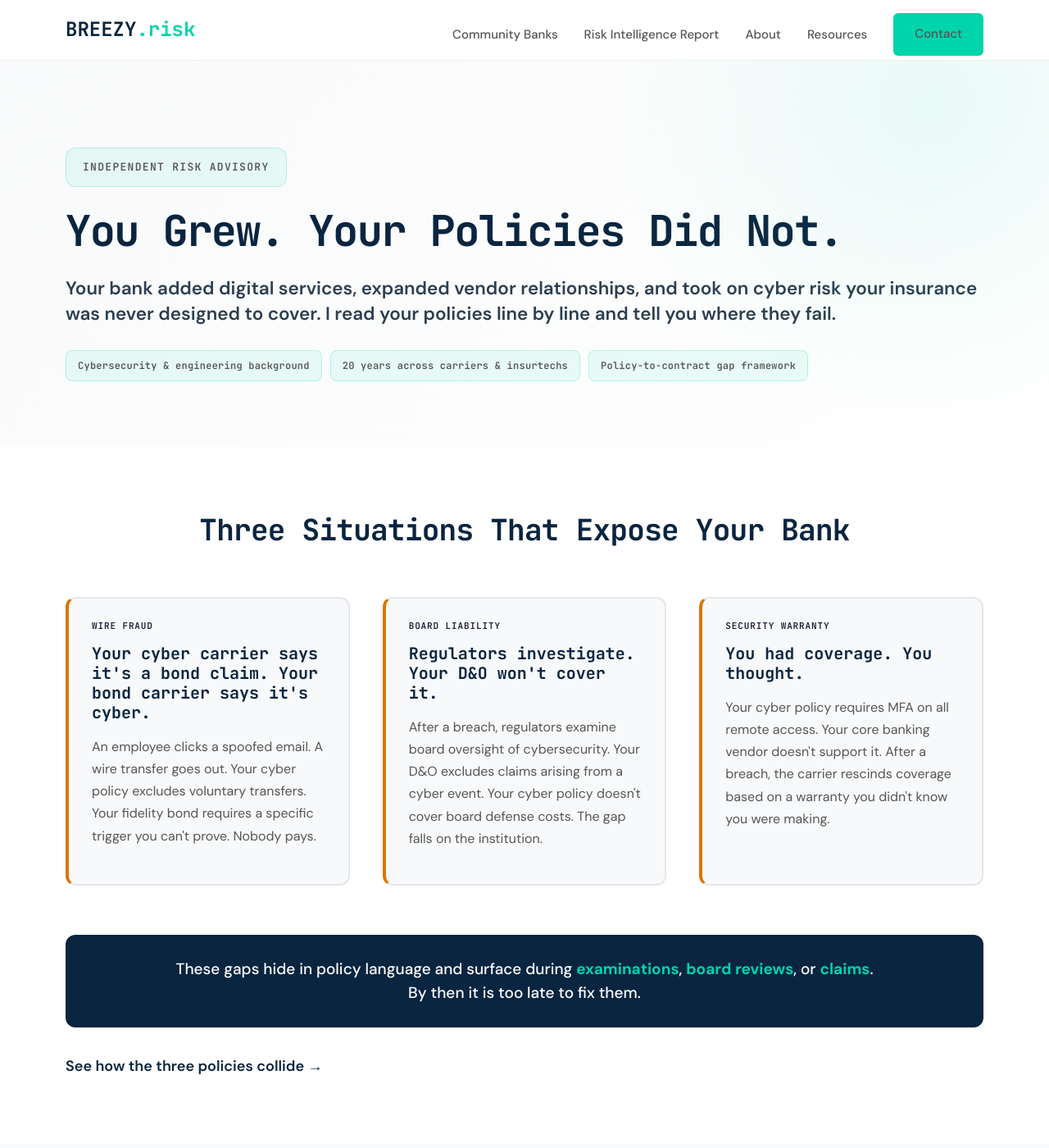
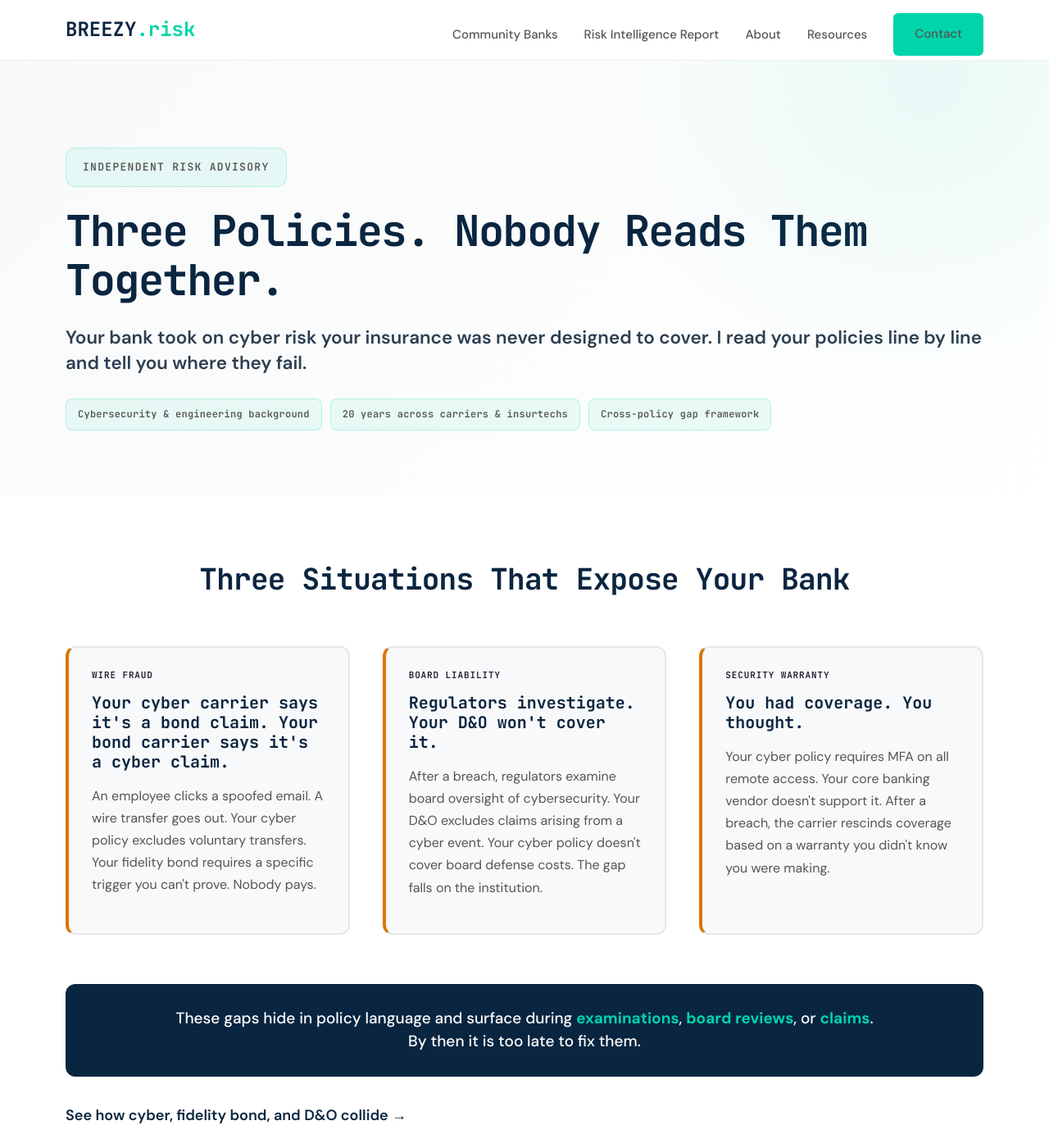
Before and after one commit to joeproe1/breezyins.com, a Jekyll site: the page built from index.html, in a window 1280 px wide and 1400 px high. Shown: the whole window at 82% size. Built offline with Jekyll 4.4.1, drawn with Linux system fonts in a browser that asks for light colours; some of the changed text lies outside the part shown.

Commit message:
Reduce text heaviness on bank page and homepage
Bank page: cut copy ~30% (hero, collision intro, interaction preamble,
audit lede/close), add SVG icons to collision cards and audit checklist,
add mobile accordion for scenario cards, rename section heading to match
webinar title. Homepage: new headline, tighter hero/MSP copy, SVG icons
on walkaway list, fix nav overlap, add about preview heading, fix wire
fraud card grammar. Multiple copy refinements from Joerg review.

Co-Authored-By: Claude Opus 4.6 <noreply@anthropic.com>

```diff
--- a/_sass/_nav.scss
+++ b/_sass/_nav.scss
@@ -46,7 +46,7 @@ nav {
     list-style: none;
     gap: 32px;
     margin: 0 auto;
-    padding: 16px 40px;
+    padding: 16px 40px 16px 220px;
     max-width: #{$container-max};
     z-index: 1001;
     pointer-events: none;
--- a/_sass/_pages.scss
+++ b/_sass/_pages.scss
@@ -815,31 +815,27 @@
     background: $bg-light;
 }
 
-// Walkaway list (styled bullets)
+// Walkaway list (icon + text)
 .walkaway-list {
     list-style: none;
     padding: 0;
     margin: 28px 0;
 
     li {
-        position: relative;
-        padding-left: 28px;
+        display: flex;
+        align-items: flex-start;
+        gap: 14px;
         margin-bottom: 18px;
         font-size: 18px;
         line-height: 1.7;
         color: $text-secondary;
-
-        &::before {
-            content: '';
-            position: absolute;
-            left: 0;
-            top: 11px;
-            width: 8px;
-            height: 8px;
-            background: $accent;
-            border-radius: 50%;
-        }
-    }
+    }
+}
+
+.walkaway-icon {
+    color: $accent;
+    flex-shrink: 0;
+    margin-top: 5px;
 }
 
 // About section (homepage)
--- a/index.html
+++ b/index.html
@@ -39,16 +39,16 @@ description: "I don't sell insurance. I audit it. Independent Risk Intelligence
 
       <div class="hero-breadcrumb">Independent Risk Advisory</div>
 
-      <h1>You Grew. Your Policies Did Not.</h1>
+      <h1>Three Policies. Nobody Reads Them Together.</h1>
 
       <p class="hero-subheadline">
-        Your bank added digital services, expanded vendor relationships, and took on cyber risk your insurance was never designed to cover. I read your policies line by line and tell you where they fail.
+        Your bank took on cyber risk your insurance was never designed to cover. I read your policies line by line and tell you where they fail.
       </p>
 
       <div class="hero-chips">
         <span class="hero-chip">Cybersecurity &amp; engineering background</span>
         <span class="hero-chip">20 years across carriers &amp; insurtechs</span>
-        <span class="hero-chip">Policy-to-contract gap framework</span>
+        <span class="hero-chip">Cross-policy gap framework</span>
       </div>
 
     </div>
@@ -65,7 +65,7 @@ description: "I don't sell insurance. I audit it. Independent Risk Intelligence
     <div class="problem-grid">
       <div class="problem-card">
         <div class="trigger-label">Wire Fraud</div>
-        <h3>Your cyber carrier says it's a bond claim. Your bond carrier says it's cyber.</h3>
+        <h3>Your cyber carrier says it's a bond claim. Your bond carrier says it's a cyber claim.</h3>
         <p>An employee clicks a spoofed email. A wire transfer goes out. Your cyber policy excludes voluntary transfers. Your fidelity bond requires a specific trigger you can't prove. Nobody pays.</p>
       </div>
 
@@ -88,7 +88,7 @@ description: "I don't sell insurance. I audit it. Independent Risk Intelligence
 
     <div class="section-actions" style="text-align:center; margin-top:32px;">
       <a href="{{ '/community-bank-insurance/' | relative_url }}" class="btn-text" style="color:var(--brand-primary); font-weight:600; text-decoration:none; font-size:18px;">
-        See how the three policies collide &rarr;
+        See how cyber, fidelity bond, and D&amp;O collide &rarr;
       </a>
     </div>
 
@@ -108,10 +108,22 @@ description: "I don't sell insurance. I audit it. Independent Risk Intelligence
       </p>
 
       <ul class="walkaway-list">
-        <li>Which policy responds to each incident type, and which denies</li>
-        <li>Where three carriers point fingers at each other and nobody covers the loss</li>
-        <li>Exclusions, sublimits, and warranty conditions that would block a claim</li>
-        <li>Examiner-ready documentation with findings in dollar terms</li>
+        <li>
+          <svg class="walkaway-icon" width="24" height="24" viewBox="0 0 24 24" fill="none" stroke="currentColor" stroke-width="2" stroke-linecap="round" stroke-linejoin="round" aria-hidden="true"><polyline points="7 8 3 12 7 16"/><polyline points="17 8 21 12 17 16"/><line x1="12" y1="3" x2="12" y2="21"/></svg>
+          <span>Which policy responds to each incident type, and which denies</span>
+        </li>
+        <li>
+          <svg class="walkaway-icon" width="24" height="24" viewBox="0 0 24 24" fill="none" stroke="currentColor" stroke-width="2" stroke-linecap="round" stroke-linejoin="round" aria-hidden="true"><path d="M10.29 3.86L1.82 18a2 2 0 0 0 1.71 3h16.94a2 2 0 0 0 1.71-3L13.71 3.86a2 2 0 0 0-3.42 0z"/><line x1="12" y1="9" x2="12" y2="13"/><line x1="12" y1="17" x2="12.01" y2="17"/></svg>
+          <span>Exclusions, sublimits, and warranty conditions that would block a claim</span>
+        </li>
+        <li>
+          <svg class="walkaway-icon" width="24" height="24" viewBox="0 0 24 24" fill="none" stroke="currentColor" stroke-width="2" stroke-linecap="round" stroke-linejoin="round" aria-hidden="true"><path d="M14 2H6a2 2 0 0 0-2 2v16a2 2 0 0 0 2 2h12a2 2 0 0 0 2-2V8z"/><polyline points="14 2 14 8 20 8"/><line x1="16" y1="13" x2="8" y2="13"/><line x1="16" y1="17" x2="8" y2="17"/><polyline points="10 9 9 9 8 9"/></svg>
+          <span>Vendor contracts that demand coverage your policies do not deliver</span>
+        </li>
+        <li>
+          <svg class="walkaway-icon" width="24" height="24" viewBox="0 0 24 24" fill="none" stroke="currentColor" stroke-width="2" stroke-linecap="round" stroke-linejoin="round" aria-hidden="true"><path d="M22 11.08V12a10 10 0 1 1-5.93-9.14"/><polyline points="22 4 12 14.01 9 11.01"/></svg>
+          <span>Examiner-ready documentation with findings in dollar terms</span>
+        </li>
       </ul>
 
       <div class="section-actions">
@@ -129,7 +141,7 @@ description: "I don't sell insurance. I audit it. Independent Risk Intelligence
     <div class="msp-section-inner" style="text-align:center;">
       <h2 style="font-size:24px; margin-bottom:12px;">Also Serving Managed Service Providers</h2>
       <p class="section-lede" style="margin-bottom:16px;">
-        MSPs face a different version of the same problem: policies written for IT support, contracts that promise coverage you do not have, and cyber and E&amp;O policies that point fingers at each other during a claim. I review those, too.
+        MSPs face a different version of the same problem: policies written for IT support and contracts that promise coverage you do not have. I review those, too.
       </p>
       <a href="{{ '/risk-intelligence-report/' | relative_url }}" class="btn-text" style="color:var(--brand-primary); font-weight:600; text-decoration:none; font-size:17px;">
         Learn more about the Risk Intelligence Report &rarr;
@@ -145,8 +157,9 @@ description: "I don't sell insurance. I audit it. Independent Risk Intelligence
       <div class="about-preview-grid">
         <img src="{{ '/assets/images/joerg-homepage.jpg' | relative_url }}" alt="Joerg Proeve, Founder of Breezy Risk Advisors" class="about-preview-photo">
         <div class="about-preview-text">
+          <h3 style="font-size:22px; margin:0 0 12px; color:#0A2540;">Who Is Behind Breezy Risk Advisors</h3>
           <p>
-            I'm Joerg Proeve. I spent 20 years inside the insurance industry, at carriers and insurtechs, where coverage decisions are made. Before that, I earned an engineering degree and worked in cybersecurity.
+            Joerg Proeve spent 20 years inside the insurance industry, at carriers and insurtechs, where coverage decisions are made. Before that, he earned an engineering degree and worked in cybersecurity.
           </p>
           <p>
             I don't sell insurance. I audit it. I started Breezy Risk Advisors because the businesses that face the most complex coverage questions are getting the least rigorous answers.
```
Also changed, not shown: community-bank-insurance.html (+109 -32 lines).
